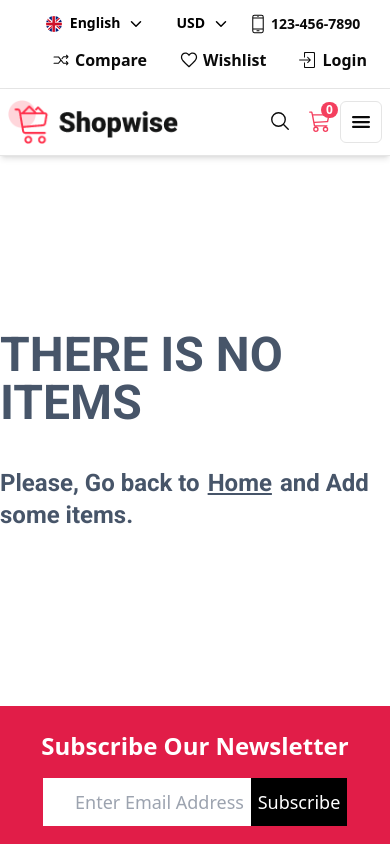
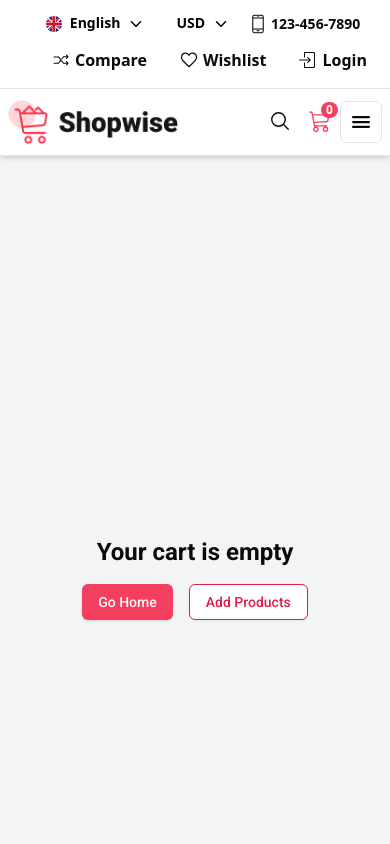
Before and after one commit to EphraimYoussef/Front-End-Project, a Next.js app: page /cart in a window 390 px wide. Shown: the top 844 px of the page. Built offline with nearby package versions, Linux system fonts and the light colour scheme.

Commit message:
New design for CartList and responsive

```diff
--- a/src/components/cart/CartList.jsx
+++ b/src/components/cart/CartList.jsx
@@ -5,63 +5,65 @@ import { useSelector } from 'react-redux'
 import { TiDeleteOutline } from "react-icons/ti";
 import { useDispatch } from 'react-redux';
 import { clearCart, removeItem } from '@/redux/Cart/cartSlice';
-const CartList = () => {
+import { Trash2 } from "lucide-react"
+import { Button } from "@/components/ui/button"
+
+export default function CartList() {
   const { cartItems , amount , total} = useSelector((state) => state.cart)
   const dispatch = useDispatch()
+
+  if (amount === 0) {
+    return (
+      <div className="flex flex-col items-center justify-center min-h-screen bg-gray-100">
+        <h1 className="text-2xl font-bold mb-4">Your cart is empty</h1>
+        <div className="space-x-4">
+          <Link href="/">
+            <Button variant="default" className="bg-rose-500 hover:bg-rose-600">Go Home</Button>
+          </Link>
+          <Link href="/#products">
+            <Button variant="outline" className="border-rose-600 text-rose-600 duration-300 hover:bg-slate-100 hover:text-rose-600">Add Products</Button>
+          </Link>
+        </div>
+      </div>
+    )
+  }
+
   return (
-    amount === 0 ? // ? Cart is empty
-      <div className='flex justify-center items-center h-[550px] flex-col gap-10'>
-        <p className='font-bold text-5xl uppercase text-slate-600'> there is no items </p>
-        <p className='text-2xl text-slate-600 font-semibold'>
-          Please, Go back to
-          <Link href={"/"}>
-            <span className='text-slate-600 underline p-2'>Home</span>
-          </Link>
-          and Add some items. </p>
+    <div className="container mx-auto py-8 px-24 max-md:px-4">
+      <h1 className="text-2xl font-bold mb-8">Your Cart</h1>
+      <div className="space-y-8">
+        {
+        cartItems.map((product) => (
+          <div key={product.id} className="flex flex-col sm:flex-row items-center bg-white p-4 rounded-lg shadow-md border">
+            <img
+              src={product.image}
+              alt={product.title}
+              width={100}
+              height={100}
+              className="rounded-md mb-4 sm:mb-0 sm:mr-6"
+            />
+            <div className="flex-grow space-y-2">
+              <h2 className="text-lg font-semibold">{product.title}</h2>
+              <p className="text-gray-600">Quantity: {product.quantity}</p>
+              <p className="text-gray-600">Price: ${product.price.toFixed(2)}</p>
+              <p className="font-semibold">Total: ${(product.price * product.quantity).toFixed(2)}</p>
+            </div>
+            <Button
+              variant="destructive"
+              size="icon"
+              className="mt-4 sm:mt-0"
+              onClick={() => dispatch(removeItem(product.id))}
+            >
+              <Trash2 className="h-4 w-4" />
+              <span className="sr-only">Remove product</span>
+            </Button>
+          </div>
+        ))}
       </div>
-    :
-    <div className='flex justify-center items-center flex-col gap-10 min-h-[550px] my-20'>
-      <table className='w-[80%]'>
-        <thead className='text-slate-600'>
-          <tr className='text-slate-600 border-b border-slate-300 text-lg'>
-            <th className='p-5'>Product</th>
-            <th className='p-5'>Price</th>
-            <th className='p-5'>Quantity</th>
-            <th className='p-5'>Total</th>
-            <th className='p-5'>Remove</th>
-          </tr>
-        </thead>
-        <tbody className='text-slate-600'>
-          {
-            cartItems.map((item) => {
-              return(
-                <tr className='border-b border-slate-300 font-semibold h-[150px]'>
-                  <td className='p-5'>
-                    <div className="flex justify-start items-center gap-5">
-                      <img src={item.image} className="w-20 rounded border p-2" alt="" />
-                      <p>{item.title}.</p>
-                    </div>
-                  </td>
-                  <td className='p-5  text-center '>${(item.price).toFixed(2)}</td>
-                  <td className='p-5  text-center '>{item.quantity}</td>
-                  <td className='p-5  text-center '>${(item.price * item.quantity).toFixed(2)}</td>
-                  <td className='p-5  text-center '>
-                    <button className='hover:text-rose-600 duration-300'
-                    onClick={() => dispatch(removeItem(item.id))}><TiDeleteOutline size={30} /></button>
-                  </td>
-                </tr>
-              )
-            })
-          }
-        </tbody>
-      </table>
-      <div className='w-[80%] flex justify-between items-center gap-5'>
-        <p className='text-slate-600 font-bold text-xl'>Total Price : ${total.toFixed(2)}</p>
-        <button className='border border-rose-600 text-white p-3 rounded HeaderBtn1 uppercase'
-        onClick={() => dispatch(clearCart())} >Clear Cart</button>
+      <div className="mt-8 flex flex-col sm:flex-row justify-between items-center">
+        <p className="text-xl font-bold mb-4 sm:mb-0">Total: ${total.toFixed(2)}</p>
+        <Button variant="destructive" onClick={() => dispatch(clearCart())}>Clear Cart</Button>
       </div>
     </div>
   )
 }
-
-export default CartList
```
